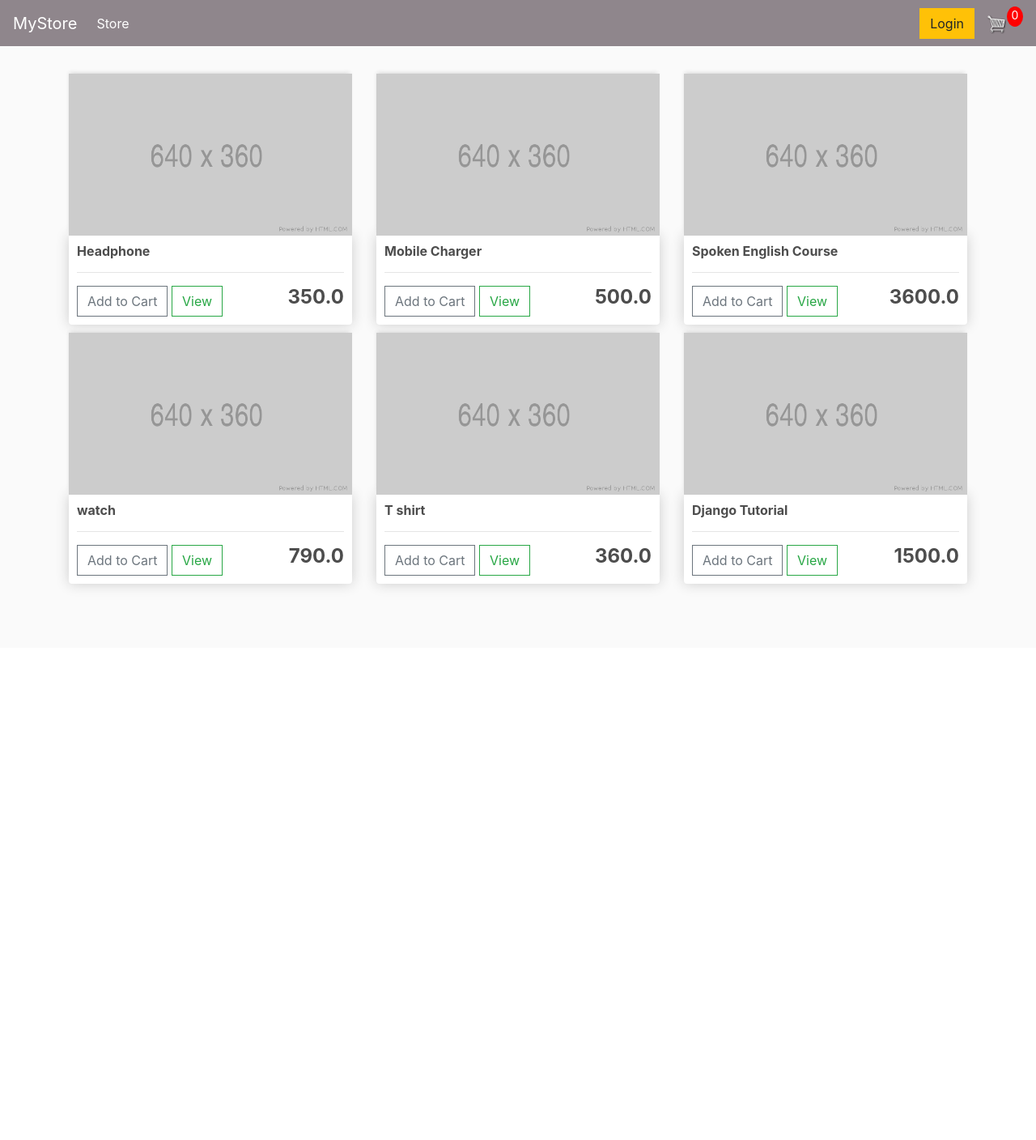
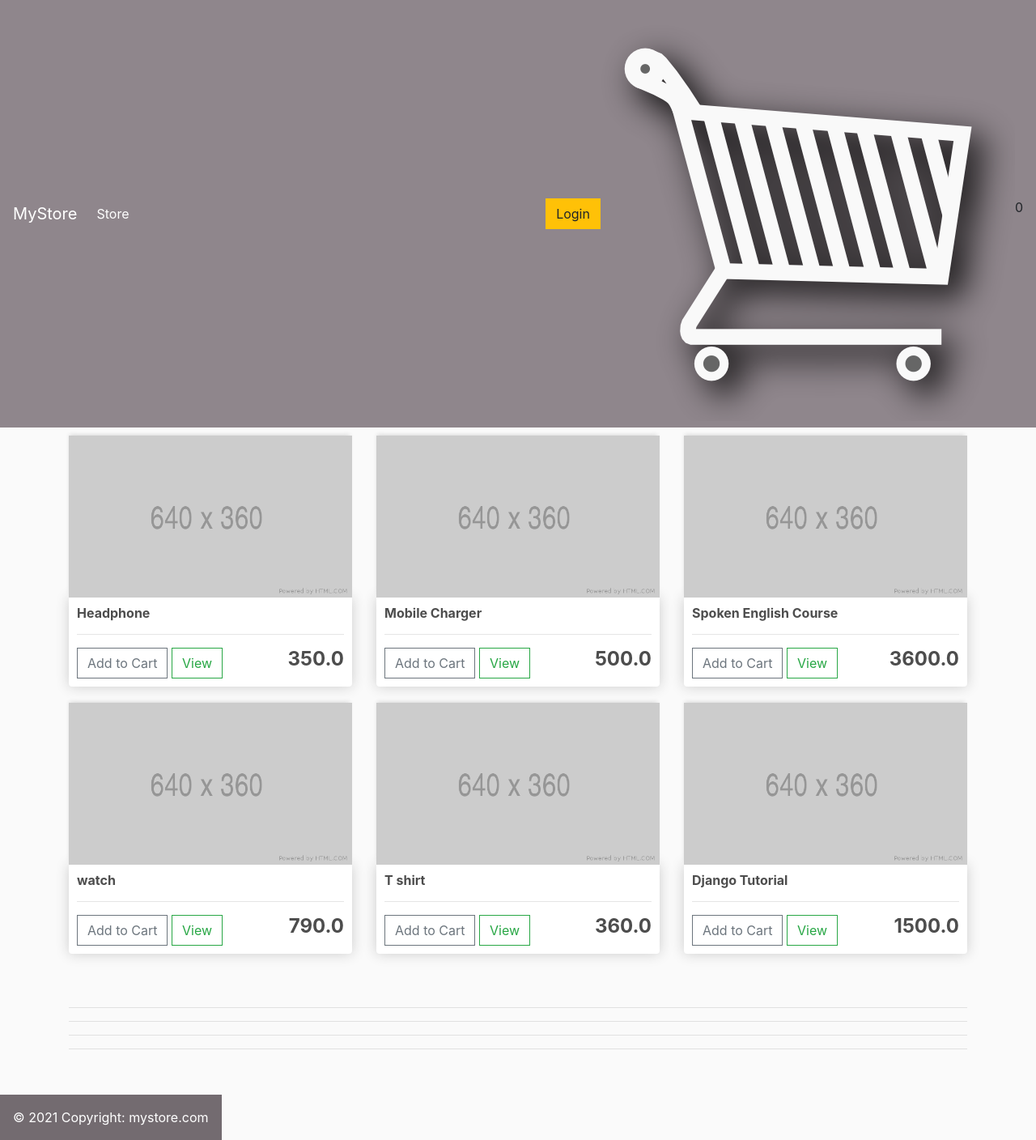
Before and after one commit to NahianBinAlam/ecommerce, a Django app: page / in a window 1280 px wide. Shown: the whole page at 81% size. Before the commit the page ends 729 px from the top, so only its background shows below. Run offline with Django 3.2, Linux system fonts and the light colour scheme; data comes from the database, SQL or seed files in the repository; some libraries are stand-ins or nearby versions.

Commit message:
footer issue fixed

```diff
--- a/static/css/main.css
+++ b/static/css/main.css
@@ -29,13 +29,13 @@ h1,h2,h3,h4,h5,h6{
 	background-color: #8f868c!important;
 }
 
-#cart-icon{
+.cart-icon{
 	width:25px;
 	display: inline-block;
 	margin-left: 15px;
 }
 
-#cart-total{
+.cart-total{
 	display: block;
 	text-align: center;
 	color:#fff;
@@ -48,6 +48,7 @@ h1,h2,h3,h4,h5,h6{
 
 .col-lg-4, .col-lg-6, .col-lg-8, .col-lg-12{
 	margin-top: 10px;
+	margin-bottom: 10px;
 }
 
 .btn{
@@ -97,12 +98,14 @@ h1,h2,h3,h4,h5,h6{
 .hidden{
 	display: none!important;
 }
-
+.container {
+  padding-bottom: 2.5rem;    /* Footer height */
+}
+.allButFooter {
+    min-height: calc(100vh - 40px);
+}
 .footer {
-  position: fixed;
-  left: 0;
-  bottom: 0;
-  width: 100%;
-  background-color: red;
-  color: white;
-  text-align: center;
+   position:absolute;
+   top:(numberofuntits)px;
+   left: (numberofUnits)px;
+}
--- a/store/templates/store/main.html
+++ b/store/templates/store/main.html
@@ -28,26 +28,36 @@
       </ul>
     <div class="form-inline my-2 my-lg-0">
      	<a href="#"class="btn btn-warning">Login</a>
-
-     	<a href="{% url 'cart' %}">
-    		<img  id="cart-icon" src="{% static 'images/cartpic.png' %}">
+     	<a href="{% url 'cart' %}"><img  id="cart-icon" src="{% static 'images/cartpic.png' %}">
     	</a>
     	<p id="cart-total">0</p>
-
-    </div>
     </div>
   </nav>
 
-     <div class="container">
-            <br>
+ <div class="container ">
+
         {% block content %}
 
 
         {% endblock content %}
   </div>
+  <div class="container ">
+
+        <hr>
+        <hr>
+        <hr>
+        <hr>
+  </div>
 
 
+  <footer class="bg-dark text-center text-white footer">
 
+  <div class="text-center p-3" style="background-color: rgba(0, 0, 0, 0.2);">
+    © 2021 Copyright:
+    <a class="text-white" href="{% url 'store' %}">mystore.com</a>
+  </div>
+
+  </footer>
 
 	<script src="https://code.jquery.com/jquery-3.4.1.slim.min.js" integrity="sha384-J6qa4849blE2+poT4WnyKhv5vZF5SrPo0iEjwBvKU7imGFAV0wwj1yYfoRSJoZ+n" crossorigin="anonymous"></script>
 
```
Lines whose indentation alone changed are shown as unchanged.
